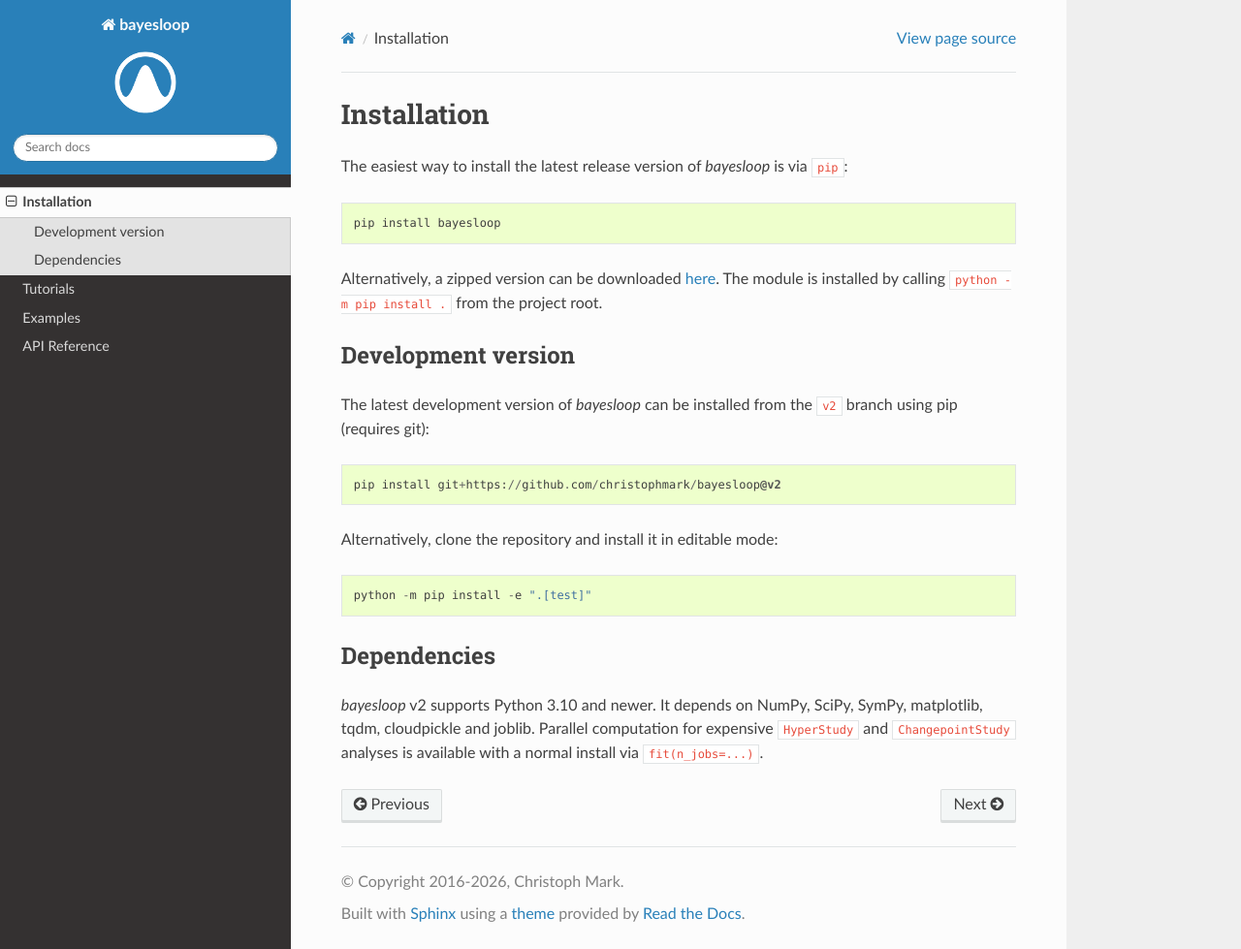
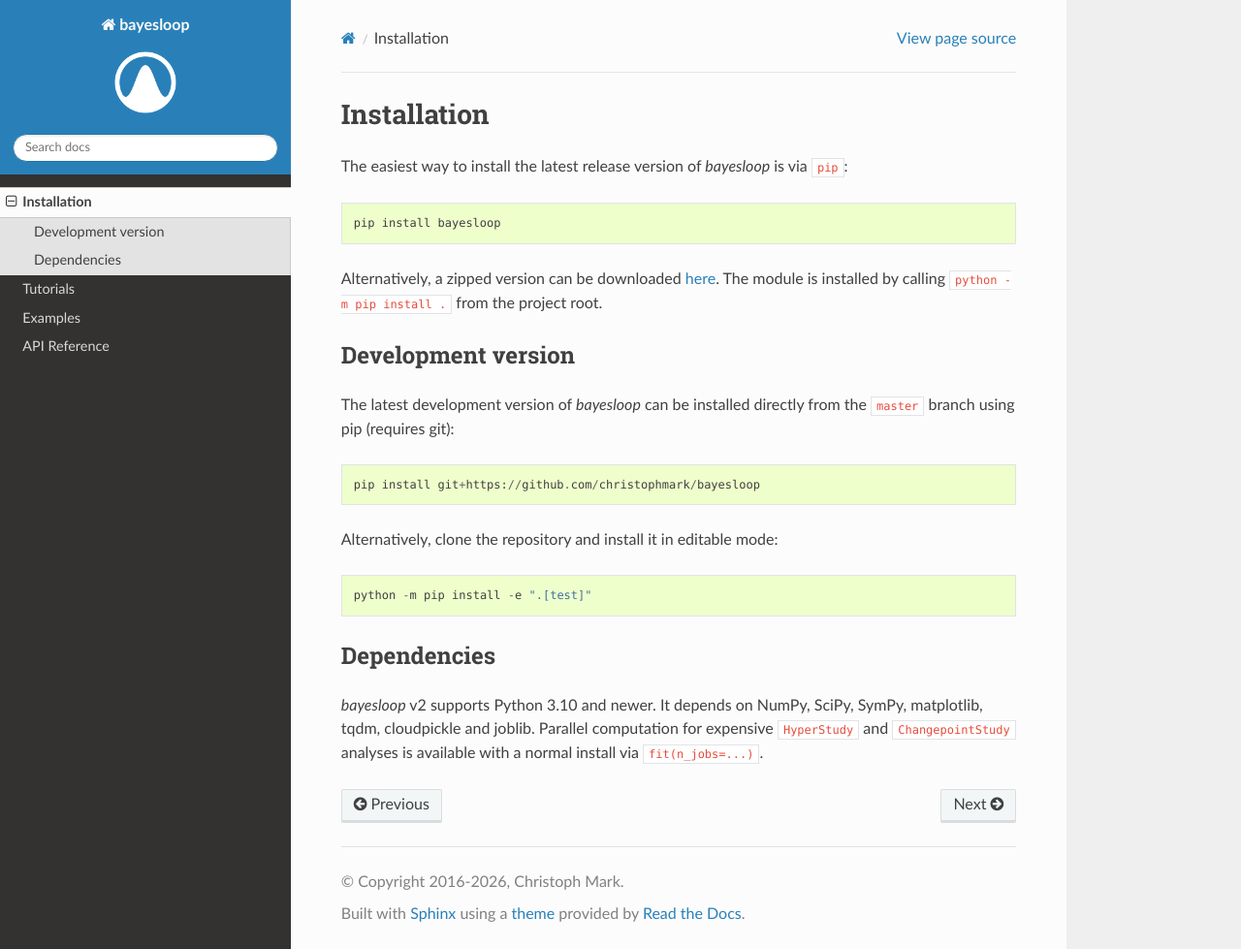
Before and after one commit to christophmark/bayesloop, a Sphinx documentation site: the page built from docs/source/installation.rst, in a window 1280 px wide and 979 px high. Shown: the whole window at 97% size. Built offline with Sphinx 7.4.7 and the Read the Docs theme 3.1.0, drawn with Linux system fonts in a browser that asks for light colours; pages that are not in the unit, such as notebooks, are missing from menus.

Commit message:
Add Read the Docs config, point dev-install instructions at master
- Add .readthedocs.yaml (required for all RTD builds since 2023):
  installs the package with the [docs] extra, Sphinx config at
  docs/source/conf.py
- Update development-version install instructions now that v2 is
  merged and released on master

Co-Authored-By: Claude Fable 5 <noreply@anthropic.com>

```diff
--- a/docs/source/installation.rst
+++ b/docs/source/installation.rst
@@ -15,11 +15,11 @@ Alternatively, a zipped version can be downloaded `here <https://github.com/chri
 Development version
 -------------------
 
-The latest development version of *bayesloop* can be installed from the ``v2`` branch using pip (requires git):
+The latest development version of *bayesloop* can be installed directly from the ``master`` branch using pip (requires git):
 
 ::
 
-    pip install git+https://github.com/christophmark/bayesloop@v2
+    pip install git+https://github.com/christophmark/bayesloop
 
 Alternatively, clone the repository and install it in editable mode:
 
```
Also changed, not shown: README.md (+2 -2 lines), .readthedocs.yaml (added).
